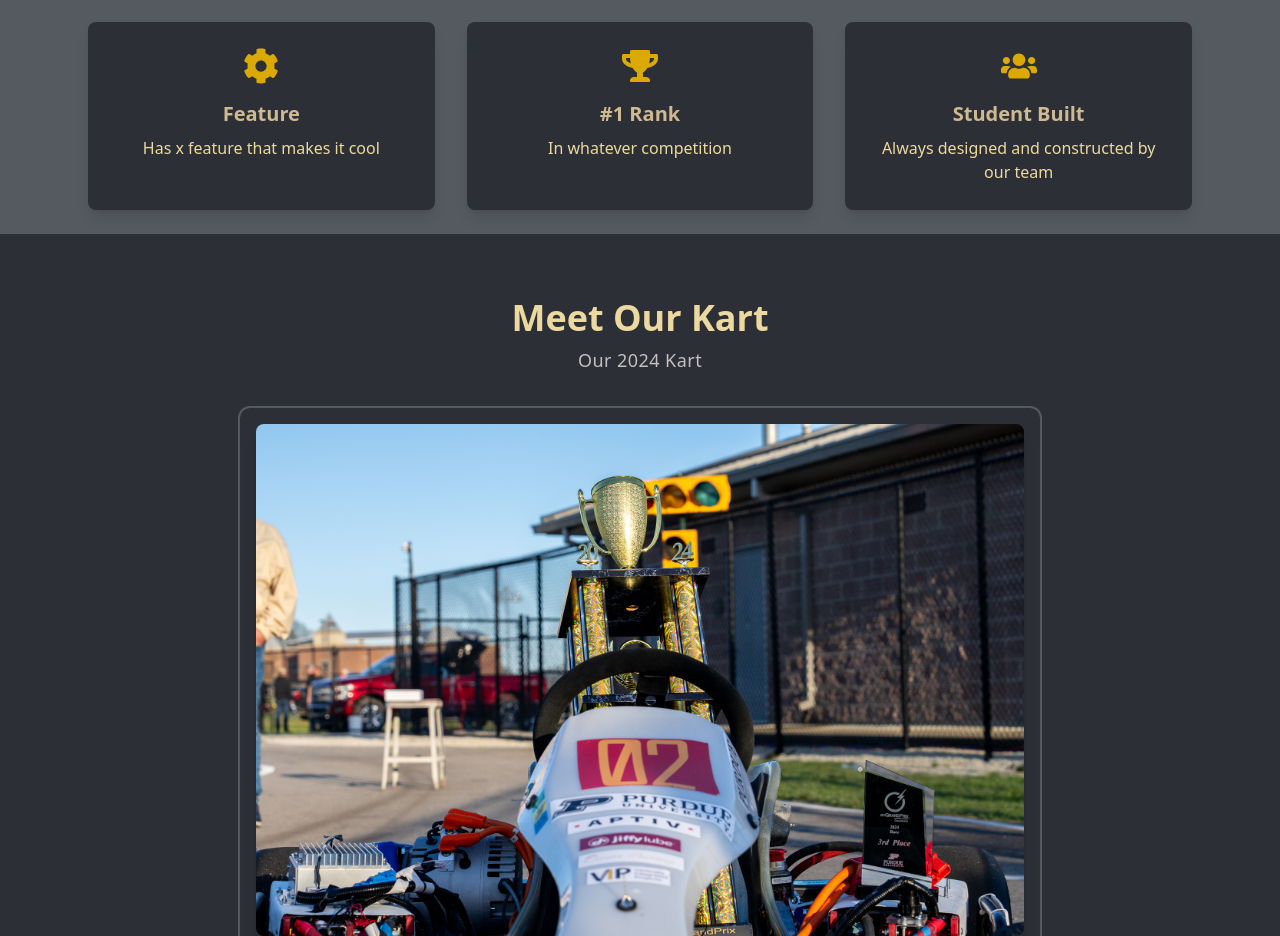
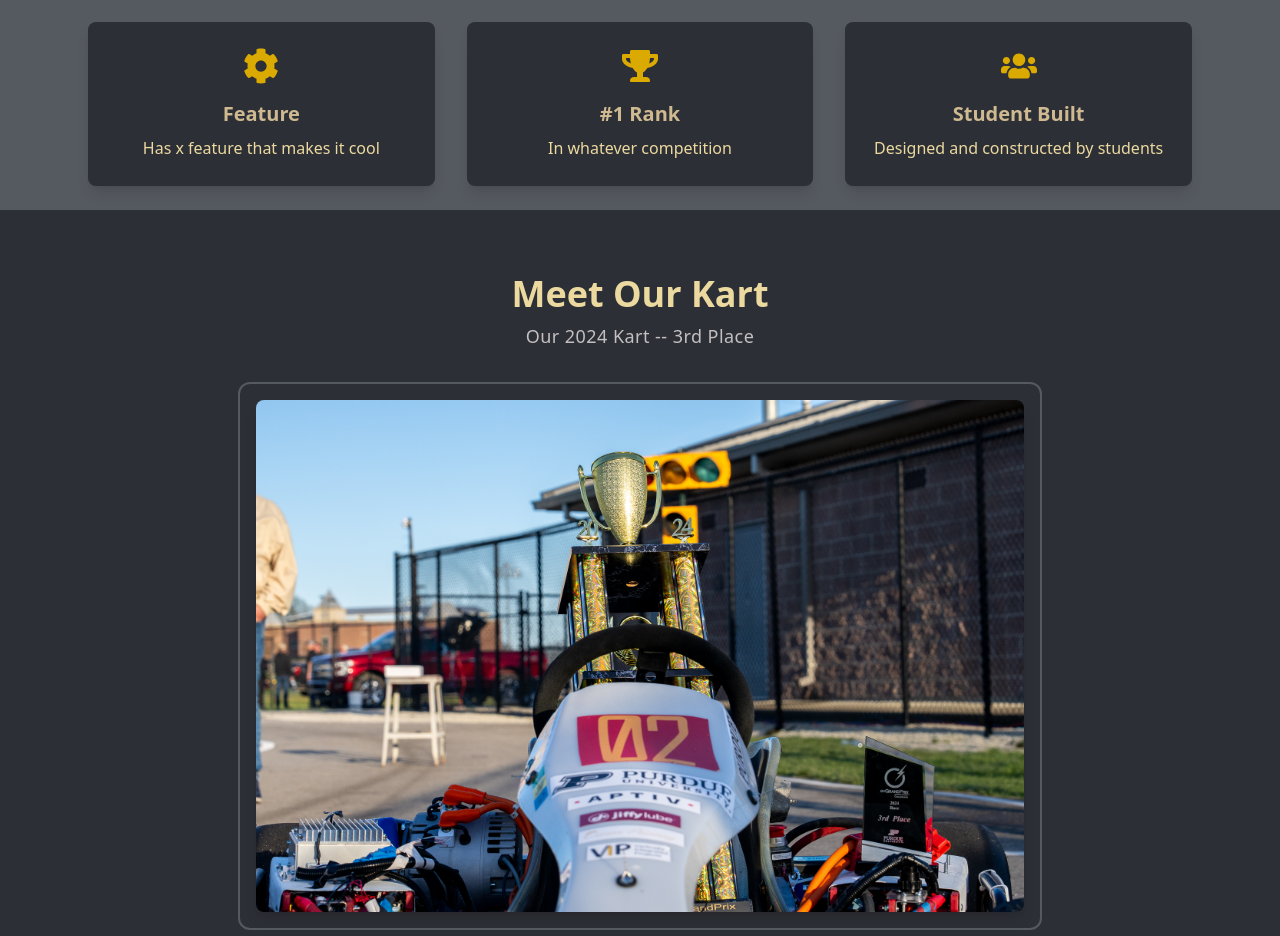
Before and after one commit to nmchong/mep_evkart_website, a React (Vite) app in the folder frontend/: page / in a window 1280 px wide. Shown: the part 940-1876 px from the top of the page. Built offline with nearby package versions, Linux system fonts and the light colour scheme.

Commit message:
fixed background color and footer quick links

```diff
--- a/frontend/src/components/layout/Footer.jsx
+++ b/frontend/src/components/layout/Footer.jsx
@@ -36,12 +36,20 @@ function Footer() {
                     <h3 className="text-xl font-semibold text-white">Quick Links</h3>
                     <ul className="mt-2 space-y-1">
                         <li>
-                            <Link to="/about" className="text-[#9D9795] hover:text-[#DAAA00] transition">
+                            <Link
+                                to="/about"
+                                className="text-[#9D9795] hover:text-[#DAAA00] transition"
+                                onClick={() => window.scrollTo(0, 0)}
+                            >
                                 About Us
                             </Link>
                         </li>
                         <li>
-                            <Link to="/sponsors" className="text-[#9D9795] hover:text-[#DAAA00] transition">
+                            <Link
+                                to="/sponsors"
+                                className="text-[#9D9795] hover:text-[#DAAA00] transition"
+                                onClick={() => window.scrollTo(0, 0)}
+                            >
                                 Our Sponsors
                             </Link>
                         </li>
--- a/frontend/src/components/sections/KartSection.jsx
+++ b/frontend/src/components/sections/KartSection.jsx
@@ -9,7 +9,7 @@ function KartSection() {
                 Meet Our Kart
             </h2>
             <p className="text-[#C4BFC0] text-lg tracking-wide mt-2">
-                Our 2024 Kart
+                Our 2024 Kart -- 3rd Place
             </p>
 
             {/* Image Container with Glow Border */}
--- a/frontend/src/components/sections/MetricsSection.jsx
+++ b/frontend/src/components/sections/MetricsSection.jsx
@@ -26,7 +26,7 @@ function MetricsSection() {
                     <div className="bg-[#2D2F36] p-6 rounded-lg shadow-lg text-center border-2 border-transparent transition-all duration-300 ease-in-out transform hover:scale-105 hover:bg-[#3A3D46] hover:border-[#DAAA00]">
                         <FaUsers className="text-[#DAAA00] text-4xl mx-auto mb-4 transition-all duration-300 group-hover:text-[#EBD99F]" />
                         <h3 className="text-[#CFB991] text-xl font-semibold transition-all duration-300 group-hover:text-white">Student Built</h3>
-                        <p className="text-[#EBD99F] mt-2 transition-all duration-300 group-hover:text-white">Always designed and constructed by our team</p>
+                        <p className="text-[#EBD99F] mt-2 transition-all duration-300 group-hover:text-white">Designed and constructed by students</p>
                     </div>
 
                 </div>
--- a/frontend/src/index.css
+++ b/frontend/src/index.css
@@ -1 +1,8 @@
 @import "tailwindcss";
+
+/* change entire site background to dark */
+html, body {
+    background-color: #1A1A1A;
+    color: white;
+    min-height: 100vh;
+}
```
